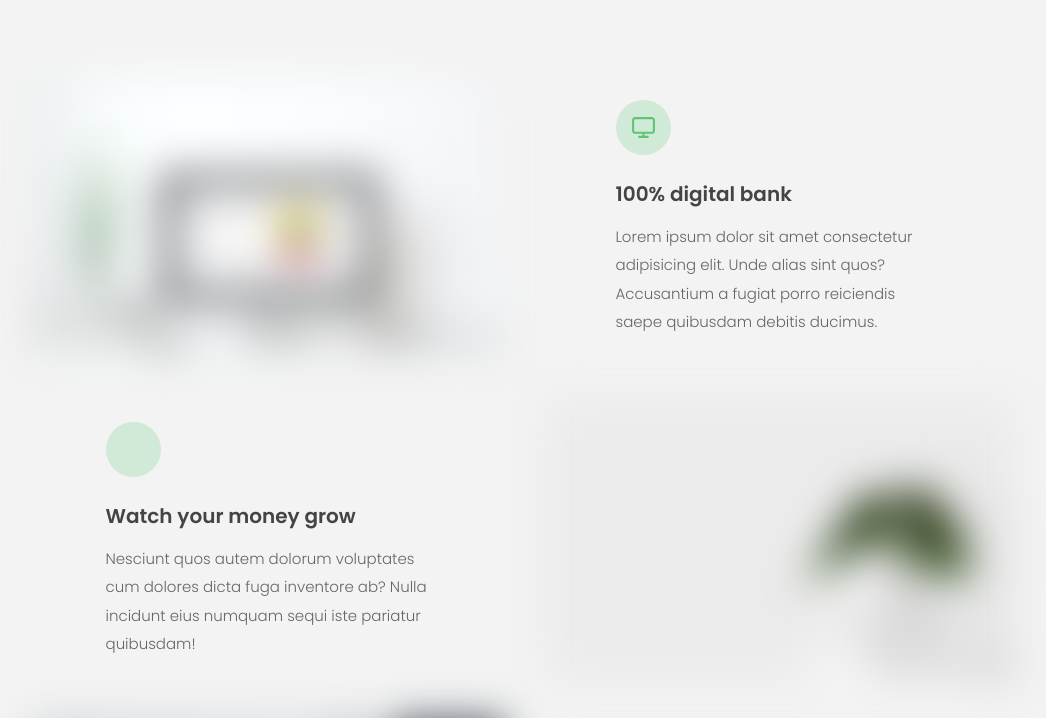
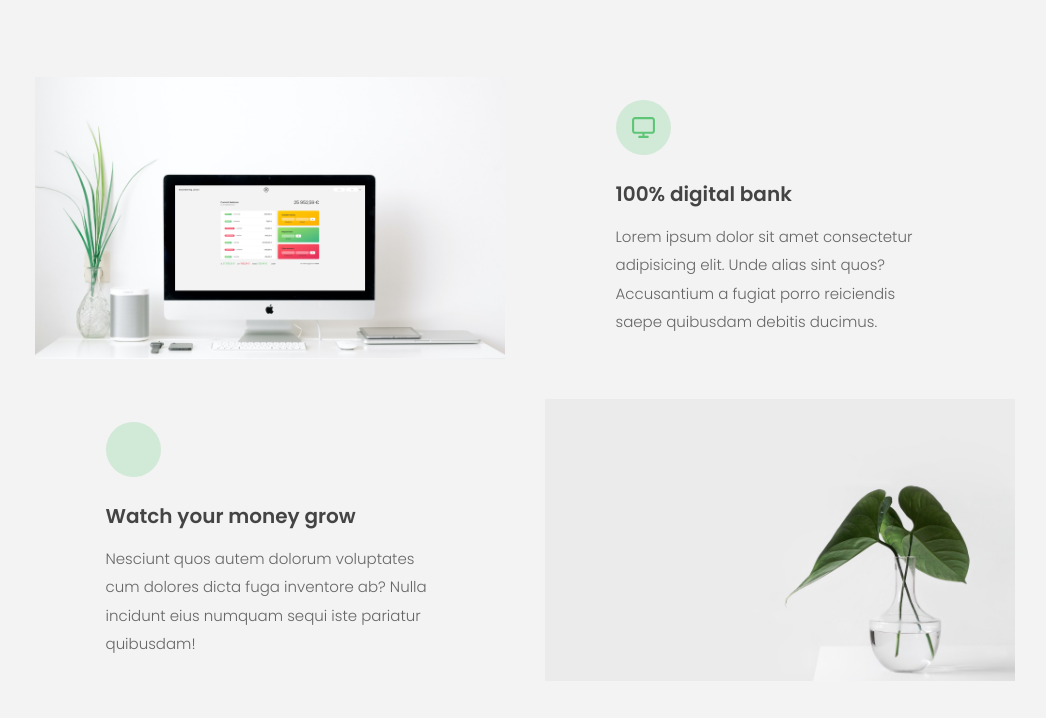
Before and after one commit to Akhi4009/Bankish, a plain HTML site: page index.html in a window 1280 px wide. Shown: the part 1102-1820 px from the top of the page, without its empty margins (115-1161 px from the left). Drawn offline with Linux system fonts and the light colour scheme.

Commit message:
add lazy loading for images

```diff
--- a/script.js
+++ b/script.js
@@ -190,7 +190,7 @@ headerObserver.observe(header);
 const allSection = document.querySelectorAll('.section');
 const revealSEction = function(entries,observer){
 const [entry] = entries;
- console.log(entry)
+//  console.log(entry)
  if(!entry.isIntersecting) return;
 entry.target.classList.remove('section--hidden');
 observer.unobserve(entry.target);
@@ -205,6 +205,32 @@ allSection.forEach(function(section){
   sectionObserver.observe(section);
   section.classList.add('section--hidden');
 })
+
+// lazy loading
+const imageTarget = document.querySelectorAll('img[data-src]');
+// console.log(imageTarget)
+const loadImg = function(entries,observer){
+  const [entry] =entries;
+  // console.log(entry)
+  if(!entry.isIntersecting) return;
+  // Replace src with data-src
+
+  entry.target.src = entry.target.dataset.src;
+  entry.target.addEventListener("load",function(){
+    entry.target.classList.remove('lazy-img');
+  })
+  observer.unobserve(entry.target);
+
+}
+const imgObserver = new IntersectionObserver(
+  loadImg,{
+    root:null,
+    threshold:0,
+    rootMargin:'200px',
+  }
+)
+
+imageTarget.forEach(img=>imgObserver.observe(img));
 
 
 
--- a/style.css
+++ b/style.css
@@ -37,7 +37,6 @@
   .section {
     padding: 15rem 3rem;
     border-top: 1px solid #ddd;
-
     transition: transform 1s, opacity 1s;
   }
 
```
